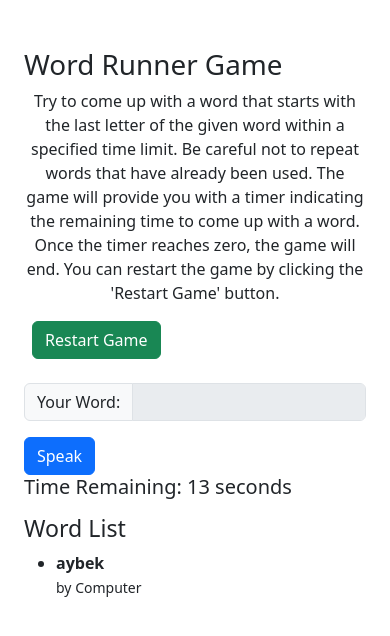
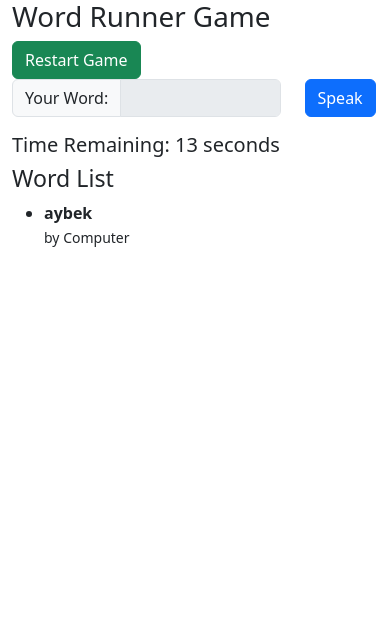
Before and after one commit to mertarica/word-runner-game, a React (Vite) app: page / in a window 390 px wide. Both pictures are taken after a click on the button "Start Game". Shown: the top 636 px of the page. Built offline with nearby package versions, Linux system fonts and the light colour scheme; the HTML template or start-up script is replaced by a standard one.

Commit message:
refactor and responsive ui fixes

```diff
--- a/src/App.tsx
+++ b/src/App.tsx
@@ -1,17 +1,10 @@
-import { Container, Row, Col } from "react-bootstrap";
 import Game from "./components/game/Game";
 import { GameContextProvider } from "./state/GameContext";
 
 export default function App() {
   return (
     <GameContextProvider>
-      <Container>
-        <Row className="justify-content-center">
-          <Col xs={12} md={8}>
-            <Game />
-          </Col>
-        </Row>
-      </Container>
+      <Game />
     </GameContextProvider>
   );
 }
--- a/src/components/game/Game.tsx
+++ b/src/components/game/Game.tsx
@@ -1,4 +1,4 @@
-import React, { useState, useEffect } from "react";
+import React, { useState, useEffect, useRef } from "react";
 import {
   Button,
   Container,
@@ -20,6 +20,7 @@ const Game: React.FC = () => {
     actions: gameActions,
   } = useGameContext();
   const [playerWord, setPlayerWord] = useState("");
+  const gameList = useRef<HTMLUListElement>(null);
 
   const { listening, startListening, stopListening, transcript } =
     useSpeechRecognition();
@@ -50,21 +51,24 @@ const Game: React.FC = () => {
     return () => clearTimeout(debounce);
   }, [playerWord]);
 
+  useEffect(() => {
+    if (gameList.current) {
+      gameList.current.scrollTop = gameList.current.scrollHeight;
+    }
+  }, [turnList]);
+
   return (
-    <Container className="game mt-5">
+    <Container className="game">
+      <div className="game-header">
         <h1>Word Runner Game</h1>
-      <p id="game-description" className="text-center">
-        Try to come up with a word that starts with the last letter of the given
-        word within a specified time limit. Be careful not to repeat words that
-        have already been used. The game will provide you with a timer
-        indicating the remaining time to come up with a word. Once the timer
-        reaches zero, the game will end. You can restart the game by clicking
-        the 'Restart Game' button.
+        <p id="game-description" className="text-center d-none d-sm-block" >
+          Try to think of a word starting with the last letter of the given word
+          within a time limit. Avoid repeating words. The game has a timer; when
+          it reaches zero, the game ends. Click 'Restart Game' to start over.
         </p>
         <Button
           id="start-game-button"
           variant="success"
-        className="mx-2"
           onClick={() => {
             gameActions.startGame();
             setPlayerWord("");
@@ -72,11 +76,12 @@ const Game: React.FC = () => {
         >
           {isListening || isGameOver ? "Restart Game" : "Start Game"}
         </Button>
+      </div>
       {isListening && (
-        <div className="mt-4">
+        <div className="game-controllers">
           <Row>
-            <Col sm={9}>
-              <InputGroup className="mb-3">
+            <Col xs={9}>
+              <InputGroup>
                 <InputGroup.Text id="input-label">Your Word:</InputGroup.Text>
                 <Form.Control
                   id="player-word-input"
@@ -86,7 +91,7 @@ const Game: React.FC = () => {
                 />
               </InputGroup>
             </Col>
-            <Col sm={3}>
+            <Col xs={3}>
               <div className="translate-input-tools">
                 <Button
                   variant="primary"
@@ -99,12 +104,25 @@ const Game: React.FC = () => {
               </div>
             </Col>
           </Row>
-          <h5>Time Remaining: {timer} seconds</h5>
+          <h5 className="mt-3">Time Remaining: {timer} seconds</h5>
         </div>
       )}
-      <div className="game-turn-list mt-3">
+      {isGameOver && (
+        <div className="game-result">
+          <Alert
+            variant={winner === GameOpponent.COMPUTER ? "danger" : "success"}
+            className="text-center"
+            id="game-over-alert"
+          >
+            {message}
+            <h5>Your Score: {score}</h5>
+          </Alert>
+        </div>
+      )}
+      {turnList.length > 0 && (
+        <div className="game-turn-list">
           <h3>Word List</h3>
-        <ul>
+          <ul ref={gameList}>
             {turnList.map((turn, index) => (
               <li key={index}>
                 <strong>{turn.word}</strong>
@@ -114,15 +132,6 @@ const Game: React.FC = () => {
             ))}
           </ul>
         </div>
-      {isGameOver && (
-        <Alert
-          variant={winner === GameOpponent.COMPUTER ? "danger" : "success"}
-          className="mt-4 text-center"
-          id="game-over-alert"
-        >
-          {message}
-          <h5>Your Score: {score}</h5>
-        </Alert>
       )}
     </Container>
   );
--- a/src/state/GameContext.tsx
+++ b/src/state/GameContext.tsx
@@ -19,11 +19,11 @@ const getRandomWord = (): string => {
 
 const checkAnswer = (word: string, list: Turn[]): boolean => {
   const isWordUsedBefore = list.some(
-    (turn) => turn.word.toLowerCase() === word.toLowerCase()
+    (turn) => turn.word.toLocaleLowerCase() === word.toLocaleLowerCase()
   );
   const isLastCharMatch =
-    word.charAt(0).toLowerCase() ===
-    list[list.length - 1].word.slice(-1).toLowerCase();
+    word.charAt(0).toLocaleLowerCase() ===
+    list[list.length - 1].word.slice(-1).toLocaleLowerCase();
   return !isWordUsedBefore && isLastCharMatch;
 };
 
@@ -102,7 +102,9 @@ const GameContextReducer = (state: GameState, action: Action): GameState => {
         winner: null,
         score: 0,
         timer: TURN_DURATION,
-        turnList: [{ word: getRandomWord(), by: GameOpponent.COMPUTER }],
+        turnList: [
+          { word: getRandomWord(), by: GameOpponent.COMPUTER },
+        ],
       };
     }
     case GameAction.ADD_TURN: {
--- a/src/styles/game.scss
+++ b/src/styles/game.scss
@@ -2,17 +2,33 @@
   display: flex;
   flex-direction: column;
   align-items: center;
+  gap: 1rem;
+  max-width: 750px;
+  height: 100%;
   justify-content: center;
+  &-header {
+    display: flex;
+    flex-direction: column;
+    align-items: center;
+    gap: 1rem;
+  }
+  &-result,
+  &-controllers {
+    min-height: 120px;
+    align-content: center;
+  }
   &-turn-list {
     width: 100%;
     display: flex;
     flex-direction: column;
-    justify-content: center;
     margin-bottom: 1rem;
-    ul{
+    min-height: 40%;
+    ul {
       padding: 0;
-      display:flex;
+      display: flex;
       flex-direction: column;
+      overflow-y: scroll;
+      max-height: 360px;
     }
     li {
       list-style: none;
@@ -24,13 +40,13 @@
       small {
         font-size: 0.625rem;
       }
-      &:nth-child(odd){
+      &:nth-child(odd) {
         align-self: flex-start;
         text-align: left;
         border-right: 1px solid #000;
         width: 50%;
       }
-      &:nth-child(even){
+      &:nth-child(even) {
         align-self: flex-end;
         text-align: right;
         border-left: 1px solid #000;
@@ -38,4 +54,8 @@
       }
     }
   }
+
+  @media screen and (min-width: 768px){
+    gap: 2rem;
+  }
 }
--- a/src/styles/global.scss
+++ b/src/styles/global.scss
@@ -12,12 +12,19 @@
   -moz-osx-font-smoothing: grayscale;
 }
 
+html,
+body,
+body > div {
+  height: 100%;
+  width: 100%;;
+}
+
 body {
   min-width: 320px;
   max-width: 1280px;
-  min-height: 100vh;
   padding: 2rem;
   margin: 0 auto;
+  overflow: hidden;
 }
 
 h1,
@@ -30,3 +37,19 @@ h6 {
   font-weight: 700;
   text-align: center;
 }
+
+::-webkit-scrollbar {
+  width: 4px;
+}
+
+::-webkit-scrollbar-track {
+  background: #f1f1f1;
+}
+
+::-webkit-scrollbar-thumb {
+  background: #888;
+}
+
+::-webkit-scrollbar-thumb:hover {
+  cursor: pointer;
+}
```
Also changed, not shown: 1 other file (tests, documents, lock files or other folders). Lines whose indentation alone changed are shown as unchanged.
